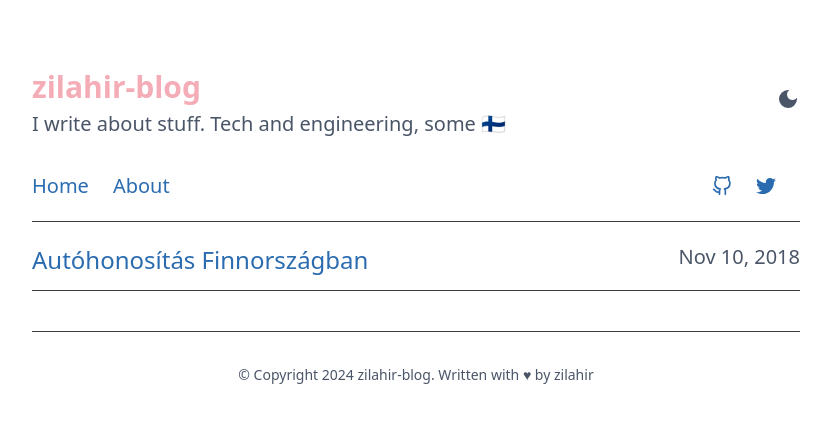
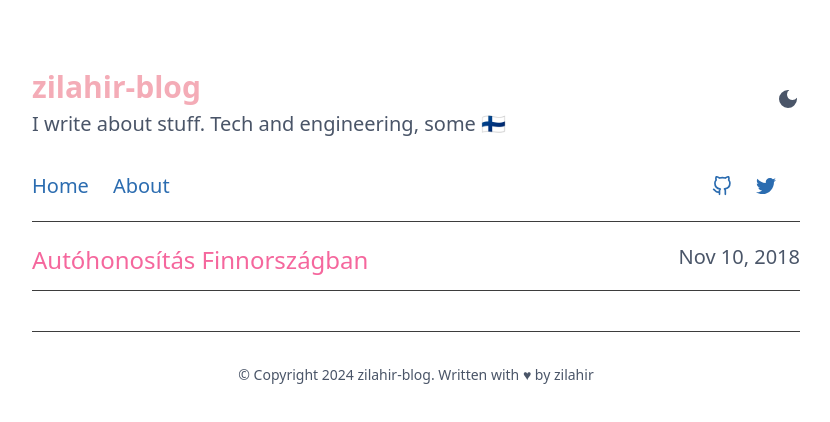
Before and after one commit to zilahir/rz-blog, a Next.js app: page / in a window 1280 px wide. Shown: the top 422 px of the page, without its empty margins (224-1054 px from the left). Built offline with nearby package versions, Linux system fonts and the light colour scheme.

Commit message:
layout adjustments

```diff
--- a/src/blog/BlogGallery.tsx
+++ b/src/blog/BlogGallery.tsx
@@ -17,8 +17,8 @@ const BlogGallery = (props: IBlogGalleryProps) => (
       {props.posts.map((elt) => (
         <li key={elt.slug} className="mb-3 flex justify-between">
           <Link href="/posts/[slug]" as={`/posts/${elt.slug}`}>
-            <a>
-              <h2 className="text-2xl">{elt.title}</h2>
+            <a className="no-underline decoration-deep-blush-400">
+              <h2 className="text-2xl text-deep-blush-400">{elt.title}</h2>
             </a>
           </Link>
 
--- a/src/components/ThemeSwitcher/index.tsx
+++ b/src/components/ThemeSwitcher/index.tsx
@@ -13,10 +13,7 @@ function ThemeSwithcer() {
   }
 
   return (
-    <button
-      className="text-2xl dark:text-white-50"
-      onClick={(): void => handleThemeToggle()}
-    >
+    <button className="text-2xl" onClick={(): void => handleThemeToggle()}>
       {theme === "light" && <MdDarkMode />}
       {theme === "dark" && <MdOutlineLightMode />}
     </button>
--- a/src/styles/main.css
+++ b/src/styles/main.css
@@ -20,8 +20,4 @@ a:hover {
   h1 {
     @apply dark:text-deep-blush-400 text-sundown-300;
   }
-
-  a {
-    @apply dark:text-deep-blush-400;
-  }
 }
```
